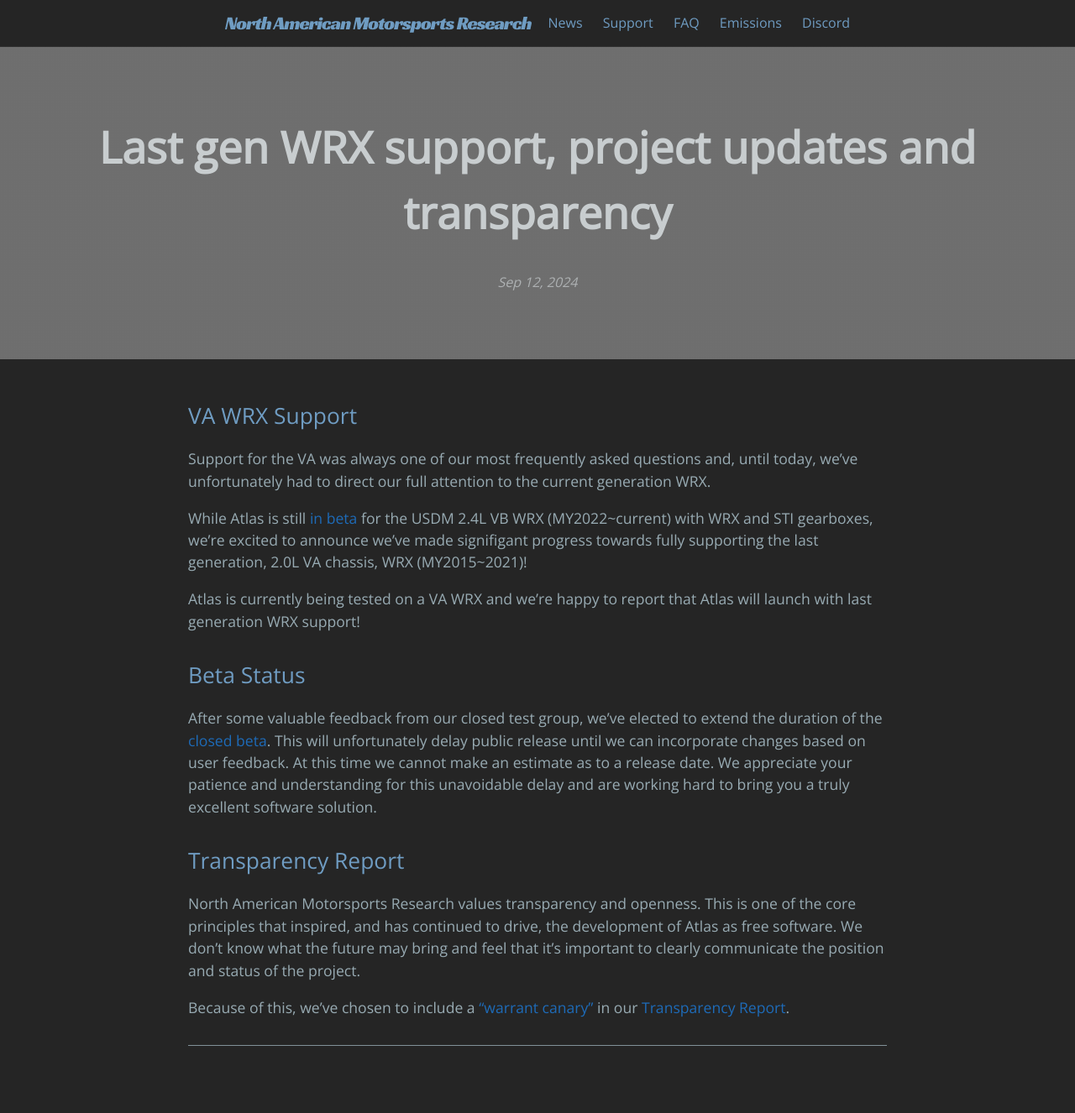
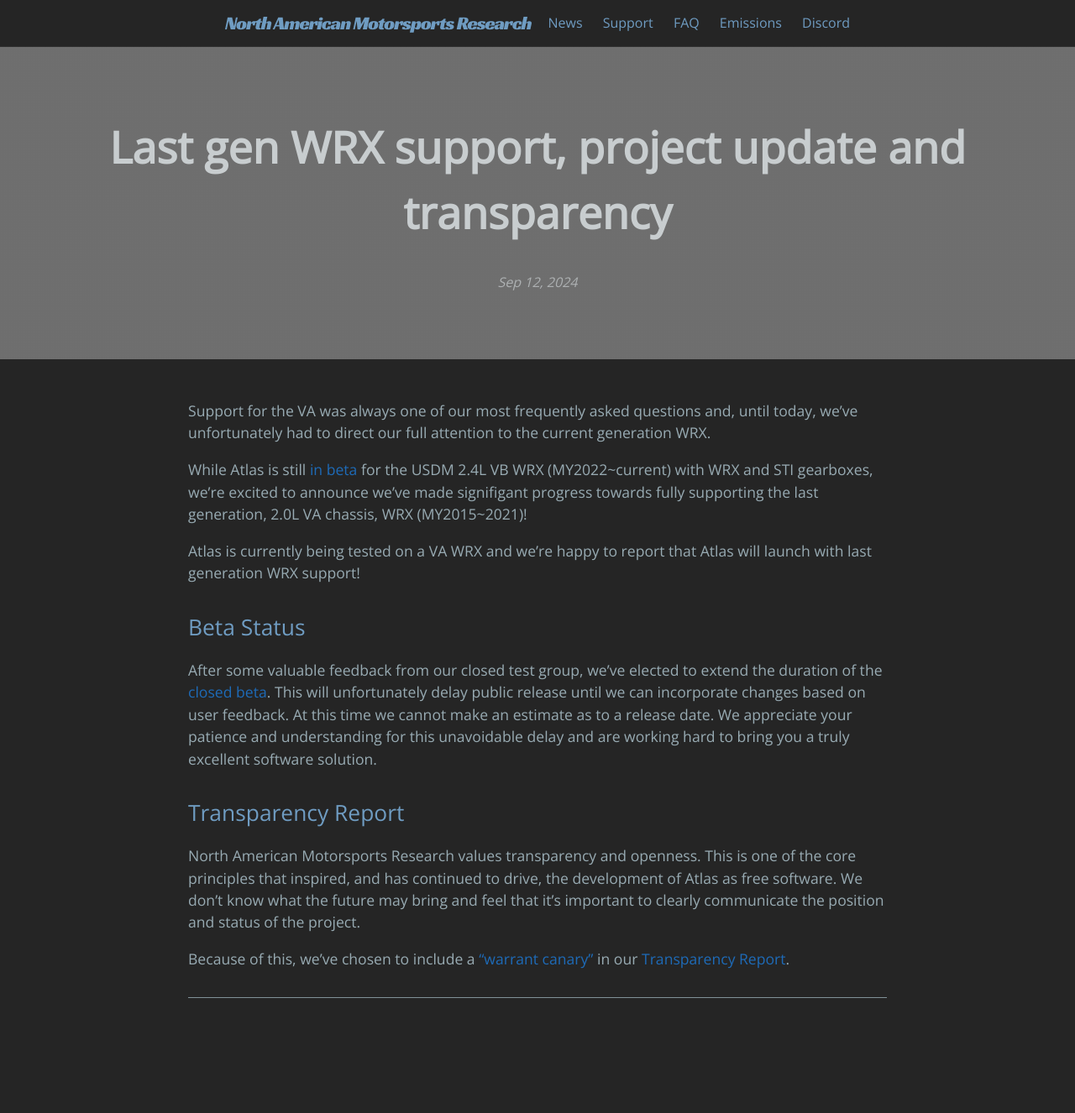
Before and after one commit to atlas-tuning/atlas-public, a Jekyll site: the page built from docs/_posts/2024-09-12-va-wrx-support-update.md, in a window 1280 px wide. Shown: the whole page at 84% size. Built offline with Jekyll 4.4.1, drawn with Linux system fonts in a browser that asks for light colours; after the commit the page ends 1269 px from its top, so only the background shows below that.

Commit message:
Update 2024-09-12-va-wrx-support-update.md

```diff
--- a/docs/_posts/2024-09-12-va-wrx-support-update.md
+++ b/docs/_posts/2024-09-12-va-wrx-support-update.md
@@ -1,9 +1,7 @@
 ---
 layout: post
-title: "Last gen WRX support, project updates and transparency"
+title: "Last gen WRX support, project update and transparency"
 ---
-
-## VA WRX Support
 
 Support for the VA was always one of our most frequently asked questions and, until today, we've unfortunately had to direct our full attention to the current generation WRX.
 
```
